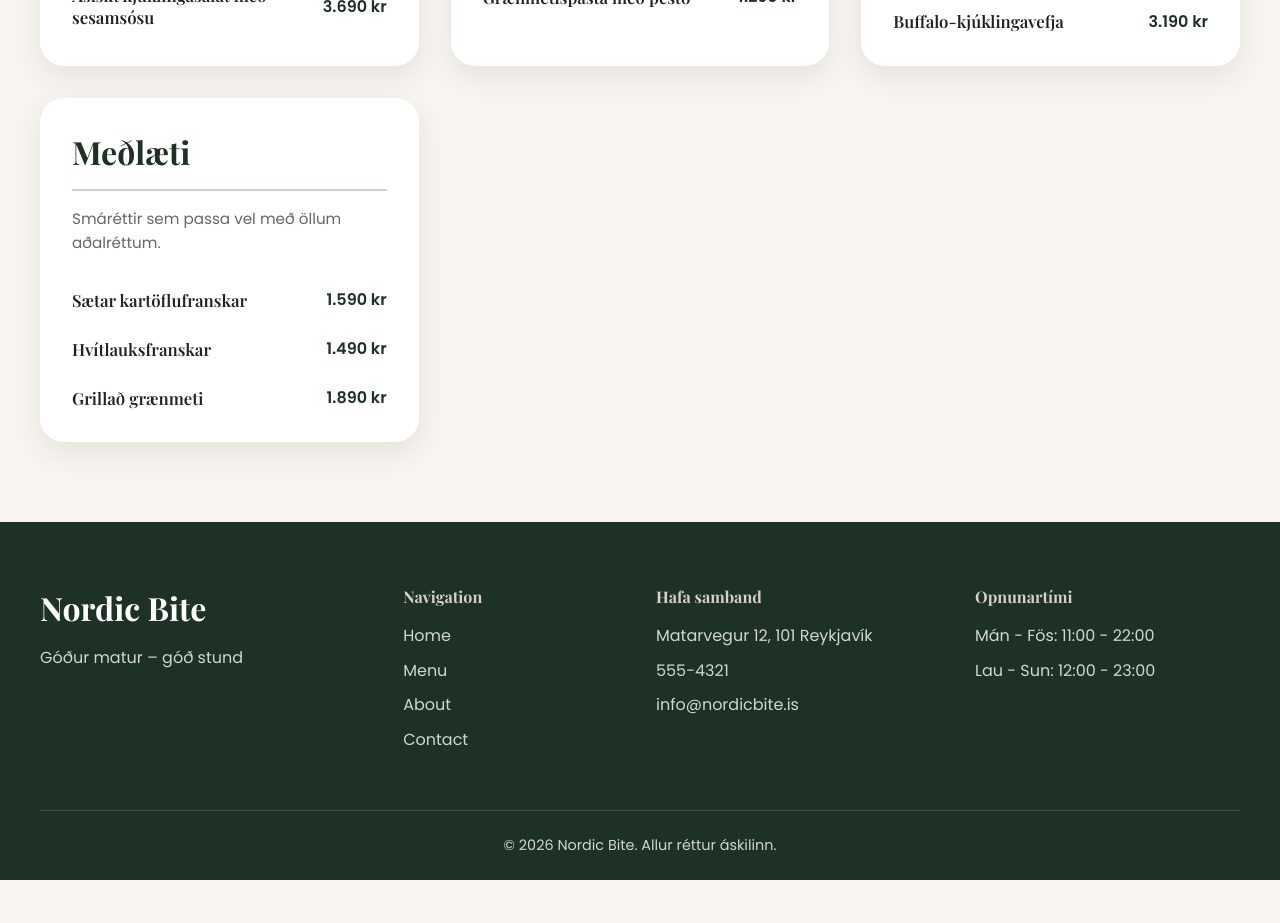
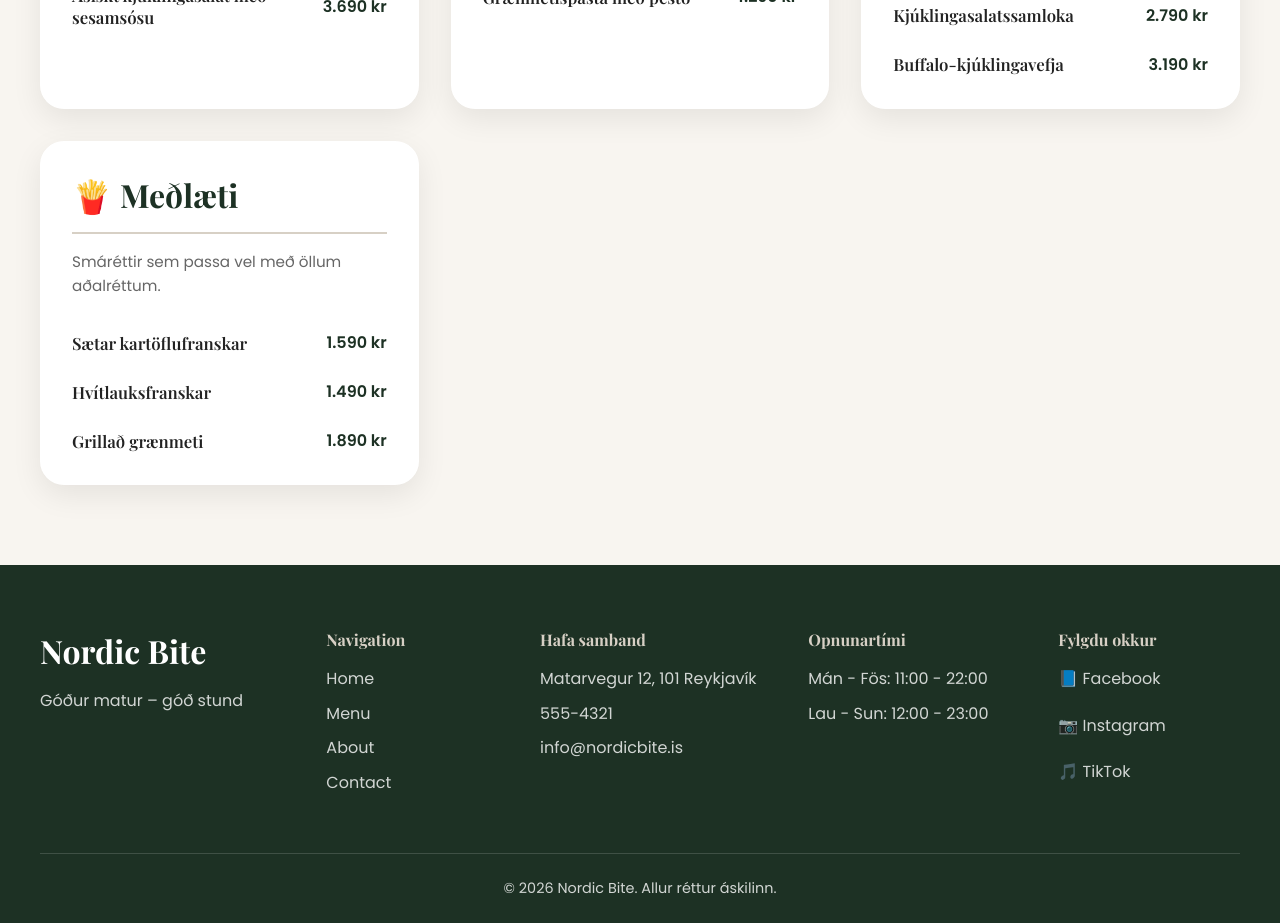
Before and after one commit to elvarfg/Lokaverkefni00, a React (Vite) app in the folder nordic-bites/: page /menu in a window 1280 px wide. Shown: the part 700-1623 px from the top of the page. Before the commit the page ends 1580 px from the top, so only its background shows below. Built offline with nearby package versions, Linux system fonts and the light colour scheme.

Commit message:
Menu icons, Social icons, contactform ofl

```diff
--- a/nordic-bites/src/components/ContactForm.tsx
+++ b/nordic-bites/src/components/ContactForm.tsx
@@ -23,31 +23,44 @@ function ContactForm() {
       HTMLInputElement | HTMLTextAreaElement | HTMLSelectElement
     >,
   ) {
+    const { name, value } = e.target;
+
     setFormData({
       ...formData,
-      [e.target.name]: e.target.value,
+      [name]: value,
     });
+
+    setErrors((prevErrors) => ({
+      ...prevErrors,
+      [name]: "",
+    }));
 
     setIsSubmitted(false);
   }
 
-  function handleSubmit(e: React.FormEvent) {
+  function handleSubmit(e: React.SyntheticEvent<HTMLFormElement>) {
     e.preventDefault();
 
     const newErrors: Partial<FormData> = {};
 
-    if (!formData.name.trim()) {
-      newErrors.name = "Nafn er skilyrt";
+    const emailRegex = /^[^\s@]+@[^\s@]+\.[^\s@]+$/;
+
+    if (formData.name.trim().length < 2) {
+      newErrors.name = "Nafn þarf að vera að minnsta kosti 2 stafir.";
     }
 
     if (!formData.email.trim()) {
-      newErrors.email = "Netfang er skilyrt";
-    } else if (!formData.email.includes("@")) {
-      newErrors.email = "Netfang er ekki gilt";
+      newErrors.email = "Netfang er skilyrt.";
+    } else if (!emailRegex.test(formData.email)) {
+      newErrors.email = "Sláðu inn gilt netfang.";
     }
 
-    if (!formData.message.trim()) {
-      newErrors.message = "Skilaboð vantar";
+    if (!formData.subject) {
+      newErrors.subject = "Veldu tegund fyrirspurnar.";
+    }
+
+    if (formData.message.trim().length < 10) {
+      newErrors.message = "Skilaboð þurfa að vera að minnsta kosti 10 stafir.";
     }
 
     setErrors(newErrors);
@@ -78,6 +91,8 @@ function ContactForm() {
         placeholder="Nafn"
         value={formData.name}
         onChange={handleChange}
+        required
+        aria-label="Nafn"
       />
       {errors.name && <p className="error-message">{errors.name}</p>}
 
@@ -87,20 +102,32 @@ function ContactForm() {
         placeholder="Netfang"
         value={formData.email}
         onChange={handleChange}
+        required
+        aria-label="Netfang"
       />
       {errors.email && <p className="error-message">{errors.email}</p>}
 
-      <select name="subject" value={formData.subject} onChange={handleChange}>
-        <option>Almenn fyrirspurn</option>
-        <option>Bókanir</option>
-        <option>Fyrirtækjaþjónusta</option>
+      <select
+        name="subject"
+        value={formData.subject}
+        onChange={handleChange}
+        required
+        aria-label="Tegund fyrirspurnar"
+      >
+        <option value="Almenn fyrirspurn">Almenn fyrirspurn</option>
+        <option value="Bókanir">Bókanir</option>
+        <option value="Fyrirtækjaþjónusta">Fyrirtækjaþjónusta</option>
       </select>
+
+      {errors.subject && <p className="error-message">{errors.subject}</p>}
 
       <textarea
         name="message"
         placeholder="Skilaboð"
         value={formData.message}
         onChange={handleChange}
+        required
+        aria-label="Skilaboð"
       />
 
       {errors.message && <p className="error-message">{errors.message}</p>}
--- a/nordic-bites/src/components/Footer.tsx
+++ b/nordic-bites/src/components/Footer.tsx
@@ -29,6 +29,24 @@ function Footer() {
           <p>Mán - Fös: 11:00 - 22:00</p>
           <p>Lau - Sun: 12:00 - 23:00</p>
         </div>
+
+        <div>
+          <h4>Fylgdu okkur</h4>
+
+          <div className="social-links">
+            <a href="#" aria-label="Facebook">
+              📘 Facebook
+            </a>
+
+            <a href="#" aria-label="Instagram">
+              📷 Instagram
+            </a>
+
+            <a href="#" aria-label="TikTok">
+              🎵 TikTok
+            </a>
+          </div>
+        </div>
       </div>
 
       <div className="footer-bottom">
--- a/nordic-bites/src/components/Header.tsx
+++ b/nordic-bites/src/components/Header.tsx
@@ -29,7 +29,9 @@ function Header({ isDarkMode, onToggleTheme }: HeaderProps) {
         <button
           className={menuOpen ? "hamburger hamburger-open" : "hamburger"}
           onClick={() => setMenuOpen(!menuOpen)}
-          aria-label="Open navigation menu"
+          aria-label={
+            menuOpen ? "Loka leiðsöguvalmynd" : "Opna leiðsöguvalmynd"
+          }
         >
           <span></span>
           <span></span>
--- a/nordic-bites/src/components/Hero.tsx
+++ b/nordic-bites/src/components/Hero.tsx
@@ -9,7 +9,11 @@ function Hero() {
 
         <p>Njóttu norrænnar matargerðar í hlýlegu og nútímalegu umhverfi.</p>
 
-        <Link to="/menu" className="hero-button">
+        <Link
+          to="/menu"
+          className="hero-button"
+          aria-label="Skoða matseðil Nordic Bite"
+        >
           Skoða matseðil
         </Link>
 
--- a/nordic-bites/src/components/ThemeToggle.tsx
+++ b/nordic-bites/src/components/ThemeToggle.tsx
@@ -5,7 +5,13 @@ type ThemeToggleProps = {
 
 function ThemeToggle({ isDarkMode, onToggle }: ThemeToggleProps) {
   return (
-    <button className="theme-toggle" onClick={onToggle}>
+    <button
+      className="theme-toggle"
+      onClick={onToggle}
+      aria-label={
+        isDarkMode ? "Skipta yfir í ljósan ham" : "Skipta yfir í dökkan ham"
+      }
+    >
       {isDarkMode ? "☀️ Light" : "🌙 Dark"}
     </button>
   );
--- a/nordic-bites/src/pages/Menu.tsx
+++ b/nordic-bites/src/pages/Menu.tsx
@@ -5,6 +5,25 @@ import menuItems from "../data/menuData";
 import MenuCard from "../components/MenuCard";
 import SectionTitle from "../components/SectionTitle";
 import PageWrapper from "../components/PageWrapper";
+
+function getCategoryIcon(category: string) {
+  switch (category) {
+    case "Forréttir":
+      return "🥗";
+
+    case "Aðalréttir":
+      return "🍽️";
+
+    case "Vefjur og samlokur":
+      return "🌯";
+
+    case "Meðlæti":
+      return "🍟";
+
+    default:
+      return "🍴";
+  }
+}
 
 function Menu() {
   const [searchTerm, setSearchTerm] = useState("");
@@ -36,6 +55,7 @@ function Menu() {
             placeholder="Leita að rétti..."
             value={searchTerm}
             onChange={(e) => setSearchTerm(e.target.value)}
+            aria-label="Leita að rétti"
           />
         </div>
 
@@ -43,7 +63,13 @@ function Menu() {
           <div className="menu-categories">
             {filteredMenuItems.map((category) => (
               <div className="menu-category-card" key={category.category}>
-                <h3>{category.category}</h3>
+                <h3>
+                  <span className="category-icon">
+                    {getCategoryIcon(category.category)}
+                  </span>
+
+                  {category.category}
+                </h3>
 
                 <p className="category-description">{category.description}</p>
 
--- a/nordic-bites/src/styles/global.css
+++ b/nordic-bites/src/styles/global.css
@@ -672,6 +672,10 @@ main {
   border-bottom: 2px solid #d7d0c5;
 }
 
+.category-icon {
+  margin-right: 0.5rem;
+}
+
 .category-description {
   margin-bottom: 2rem;
 
@@ -1054,6 +1058,31 @@ button {
 
 /* Footer */
 
+.social-links {
+  display: flex;
+  flex-direction: column;
+  gap: 0.75rem;
+}
+
+.social-links a {
+  display: flex;
+  align-items: center;
+  gap: 0.5rem;
+
+  color: rgba(255, 255, 255, 0.85);
+  text-decoration: none;
+
+  transition:
+    transform 0.3s ease,
+    color 0.3s ease;
+}
+
+.social-links a:hover {
+  color: white;
+
+  transform: translateX(5px);
+}
+
 .footer {
   background: #1d3124;
   color: white;
@@ -1063,7 +1092,7 @@ button {
 
 .footer-container {
   display: grid;
-  grid-template-columns: 1.5fr 1fr 1.3fr 1.2fr;
+  grid-template-columns: 1.4fr 1fr 1.3fr 1.2fr 1fr;
   gap: 2rem;
 
   max-width: 1200px;
```
Also changed, not shown: 1 other file (tests, documents, lock files or other folders).
